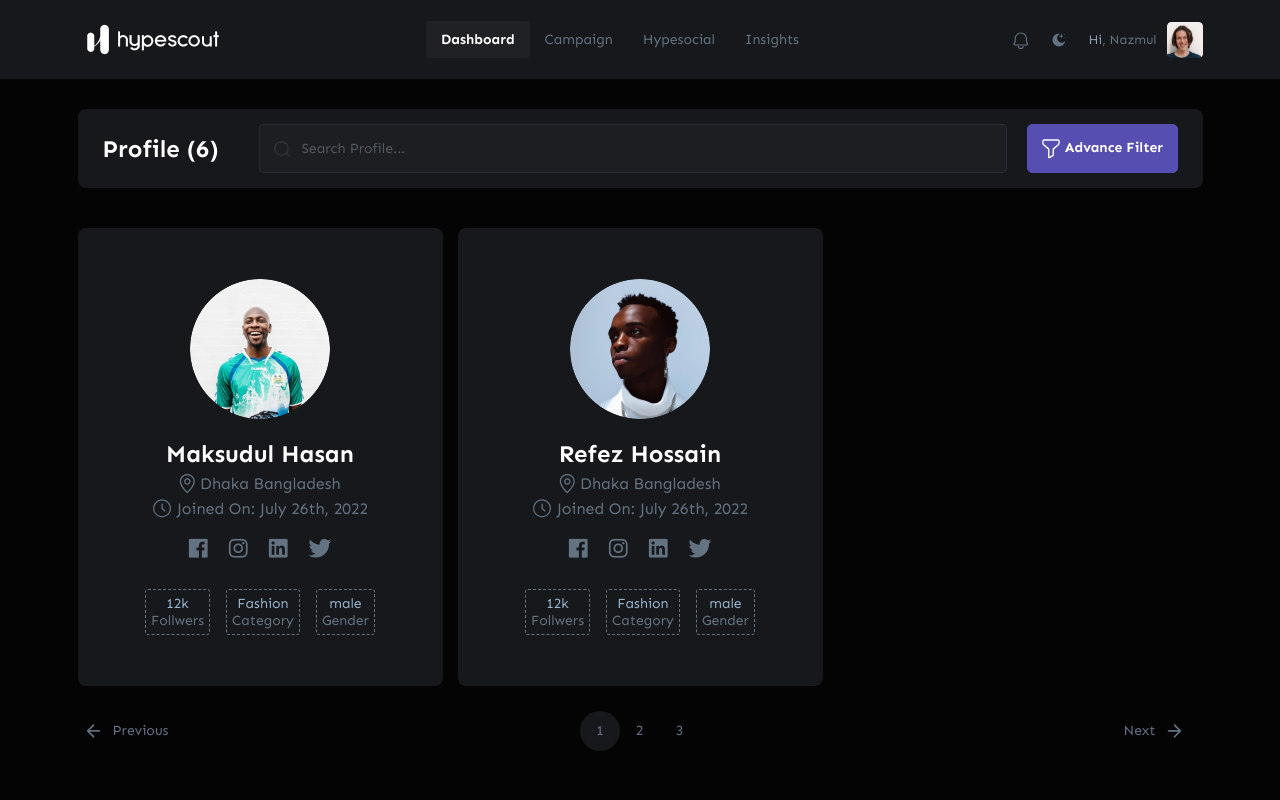
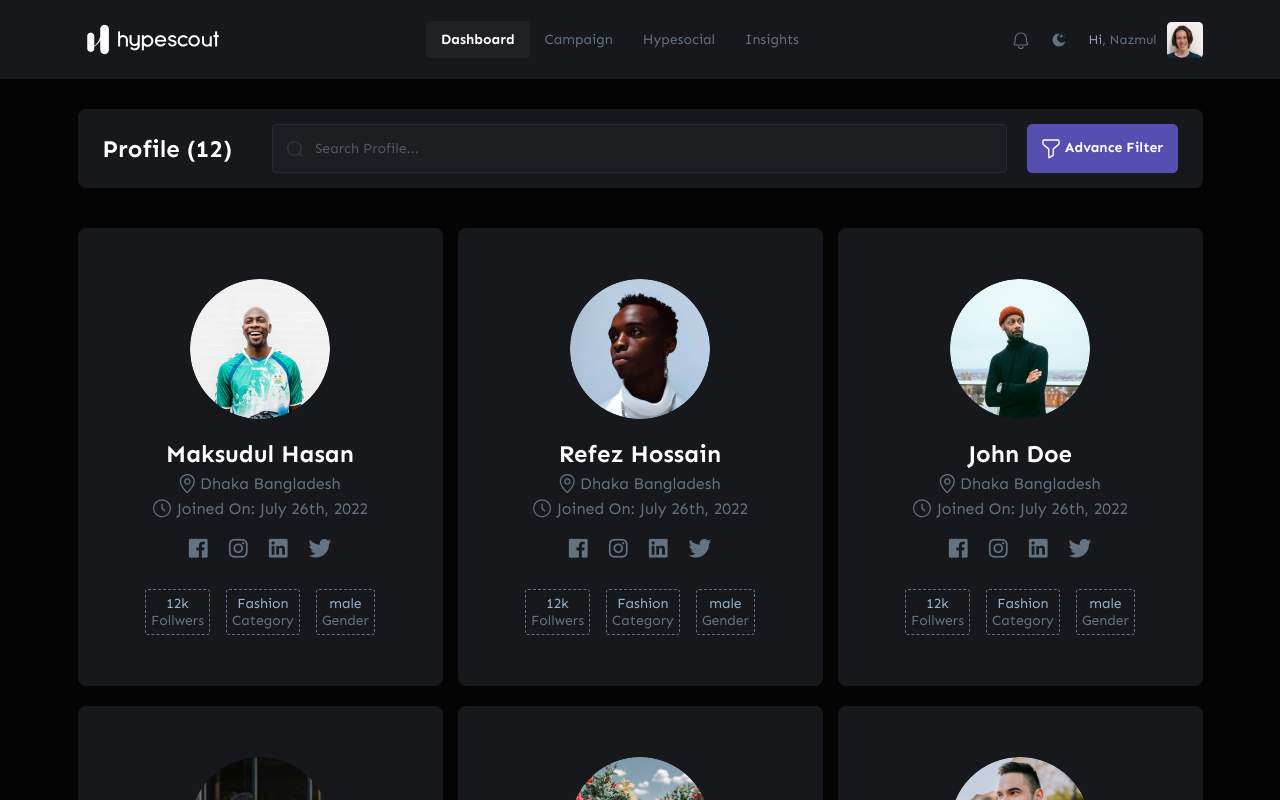
Before and after one commit to bpinazmul18/hype-scout, a React (Create React App) app: page /dashboard in a window 1280 px wide. Shown: the top 800 px of the page. Built offline with nearby package versions, Linux system fonts and the light colour scheme.

Commit message:
Working on pagination profile item.

```diff
--- a/src/fakeData.ts
+++ b/src/fakeData.ts
@@ -198,5 +198,197 @@
         followers: 12,
         categoryName: "Fashion",
         gender: "male"
+    },
+    {
+        id: 7,
+        profileImage: profile1,
+        name: "Maksudul Haque",
+        location: "Dhaka Bangladesh",
+        joiningDate: "Joined On: July 26th, 2022",
+        socials: [
+            {
+                pid: 1,
+                socialLink: "https://facebook.com/haque",
+                icon: "icon-fb"
+            },
+            {
+                pid: 2,
+                socialLink: "https://instagram.com/haque",
+                icon: "icon-instagram"
+            },
+            {
+                pid: 3,
+                socialLink: "https://linkedin.com/haque",
+                icon: "icon-linkedin"
+            },
+            {
+                pid: 4,
+                socialLink: "https://twitter.com/haque",
+                icon: "icon-twitter"
+            }
+        ],
+        followers: 12,
+        categoryName: "Fashion",
+        gender: "male"
+    },
+    {
+        id: 8,
+        profileImage: profile2,
+        name: "Refez Haque",
+        location: "Dhaka Bangladesh",
+        joiningDate: "Joined On: July 26th, 2022",
+        socials: [
+            {
+                pid: 1,
+                socialLink: "https://facebook.com/refez",
+                icon: "icon-fb"
+            },
+            {
+                pid: 2,
+                socialLink: "https://instagram.com/refez",
+                icon: "icon-instagram"
+            },
+            {
+                pid: 3,
+                socialLink: "https://linkedin.com/refez",
+                icon: "icon-linkedin"
+            },
+            {
+                pid: 4,
+                socialLink: "https://twitter.com/refez",
+                icon: "icon-twitter"
+            }
+        ],
+        followers: 12,
+        categoryName: "Fashion",
+        gender: "male"
+    },
+    {
+        id: 9,
+        profileImage: profile3,
+        name: "John Doe",
+        location: "Dhaka Bangladesh",
+        joiningDate: "Joined On: July 26th, 2022",
+        socials: [
+            {
+                pid: 1,
+                socialLink: "https://facebook.com/john-deo",
+                icon: "icon-fb"
+            },
+            {
+                pid: 2,
+                socialLink: "https://instagram.com/john-deo",
+                icon: "icon-instagram"
+            },
+            {
+                pid: 3,
+                socialLink: "https://linkedin.com/john-deo",
+                icon: "icon-linkedin"
+            },
+            {
+                pid: 4,
+                socialLink: "https://twitter.com/john-deo",
+                icon: "icon-twitter"
+            }
+        ],
+        followers: 12,
+        categoryName: "Fashion",
+        gender: "male"
+    },
+    {
+        id: 10,
+        profileImage: profile4,
+        name: "Neymar Jr.",
+        location: "Dhaka Bangladesh",
+        joiningDate: "Joined On: July 26th, 2022",
+        socials: [
+            {
+                pid: 1,
+                socialLink: "https://facebook.com/neymar-jr",
+                icon: "icon-fb"
+            },
+            {
+                pid: 2,
+                socialLink: "https://instagram.com/neymar-jr",
+                icon: "icon-instagram"
+            },
+            {
+                pid: 3,
+                socialLink: "https://linkedin.com/neymar-jr",
+                icon: "icon-linkedin"
+            },
+            {
+                pid: 4,
+                socialLink: "https://twitter.com/neymar-jr",
+                icon: "icon-twitter"
+            }
+        ],
+        followers: 12,
+        categoryName: "Fashion",
+        gender: "male"
+    },
+    {
+        id: 11,
+        profileImage: profile5,
+        name: "Jonathan Smith",
+        location: "Dhaka Bangladesh",
+        joiningDate: "Joined On: July 26th, 2022",
+        socials: [
+            {
+                pid: 1,
+                socialLink: "https://facebook.com/jonathan-smith",
+                icon: "icon-fb"
+            },
+            {
+                pid: 2,
+                socialLink: "https://instagram.com/jonathan-smith",
+                icon: "icon-instagram"
+            },
+            {
+                pid: 3,
+                socialLink: "https://linkedin.com/jonathan-smith",
+                icon: "icon-linkedin"
+            },
+            {
+                pid: 4,
+                socialLink: "https://twitter.com/jonathan-smith",
+                icon: "icon-twitter"
+            }
+        ],
+        followers: 12,
+        categoryName: "Fashion",
+        gender: "male"
+    },
+    {
+        id: 12,
+        profileImage: profile6,
+        name: "John Sina",
+        location: "Dhaka Bangladesh",
+        joiningDate: "Joined On: July 26th, 2022",
+        socials: [
+            {
+                pid: 1,
+                socialLink: "https://facebook.com/john-sina",
+                icon: "icon-fb"
+            },
+            {
+                pid: 2,
+                socialLink: "https://instagram.com/john-sina",
+                icon: "icon-instagram"
+            },
+            {
+                pid: 3,
+                socialLink: "https://linkedin.com/john-sina",
+                icon: "icon-linkedin"
+            },
+            {
+                pid: 4,
+                socialLink: "https://twitter.com/john-sina",
+                icon: "icon-twitter"
+            }
+        ],
+        followers: 12,
+        categoryName: "Fashion",
+        gender: "male"
     }
 ]
--- a/src/pages/Dashboard.tsx
+++ b/src/pages/Dashboard.tsx
@@ -21,7 +21,7 @@
         errors: '',
         searchQuery: '',
         currentPage: 1,
-        profilesPerPage: 2
+        profilesPerPage: 6
     }
 
     async componentDidMount () {
```
